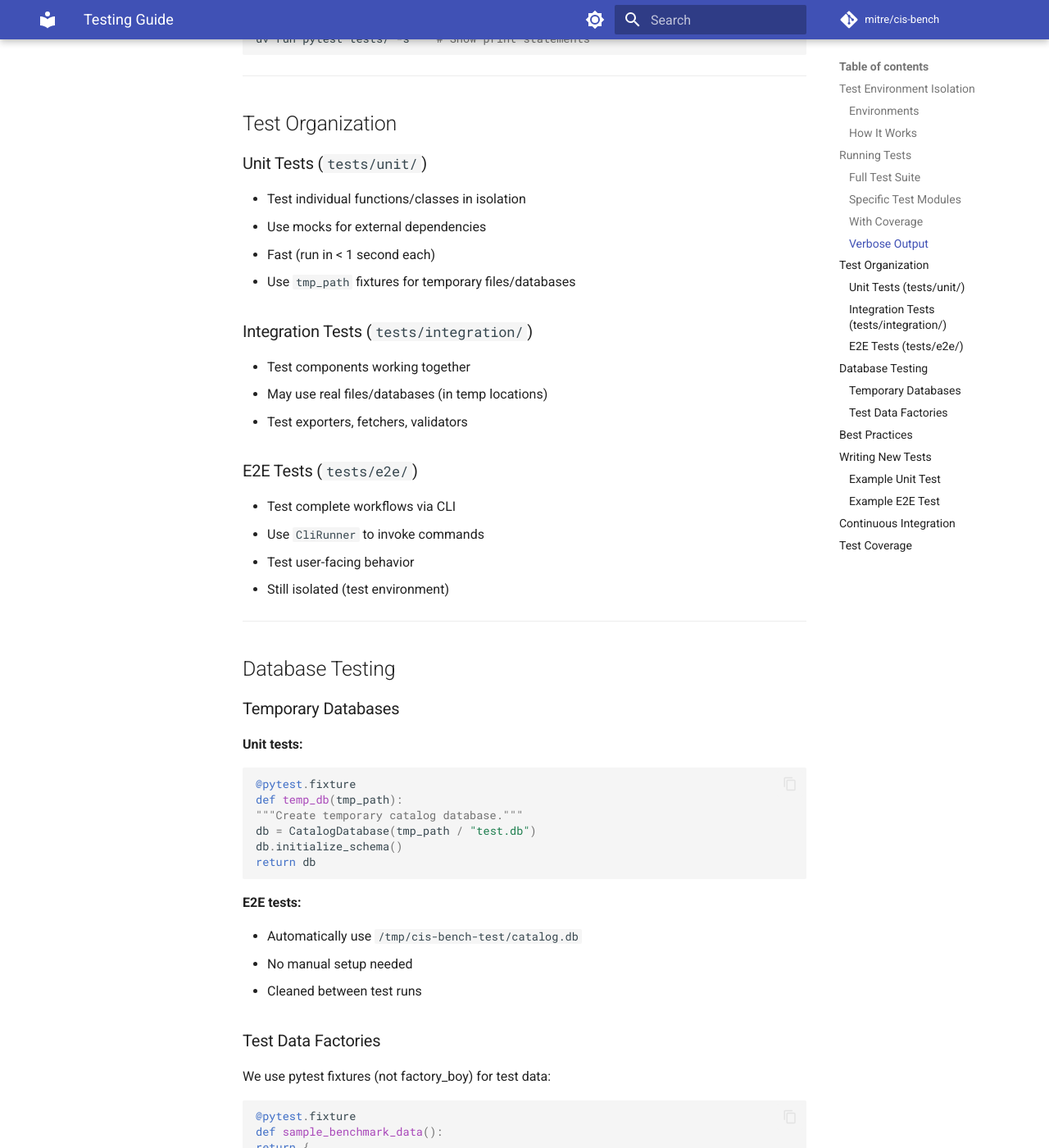
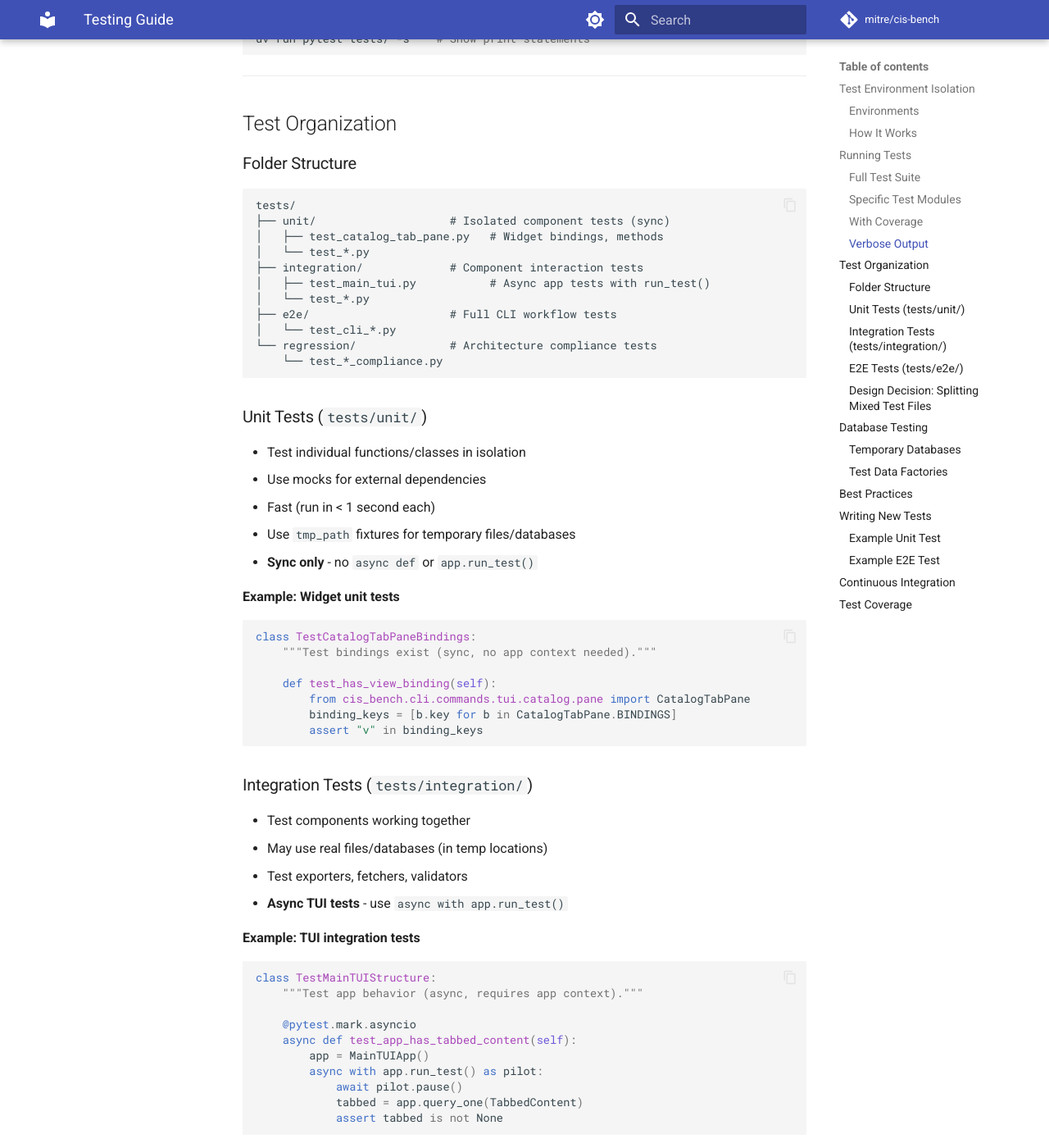
Before and after one commit to mitre/cis-bench, an MkDocs documentation site: the page built from docs/developer-guide/TESTING.md, in a window 1280 px wide and 1400 px high, scrolled down 2289 px. Shown: the whole window at 82% size. Built offline with MkDocs 1.6.1 and Material for MkDocs 9.7.7, drawn with Linux system fonts in a browser that asks for light colours; comment, search, counter and statistics services are not loaded; some of the changed text lies outside the part shown.

Commit message:
docs(testing): add test organization design decisions
Document the established pattern for test file organization:
- Unit tests (sync) in tests/unit/
- Integration tests (async) in tests/integration/
- Design decision: split mixed files by test type
- Example from TUI test reorganization (Phase 2c)

Added best practices:
- Separate sync from async tests
- Mirror source structure
- One class per feature area

Authored by: Aaron Lippold<lippold@gmail.com>

````diff
--- a/docs/developer-guide/TESTING.md
+++ b/docs/developer-guide/TESTING.md
@@ -91,18 +91,61 @@
 
 ## Test Organization
 
+### Folder Structure
+
+```
+tests/
+├── unit/                    # Isolated component tests (sync)
+│   ├── test_catalog_tab_pane.py   # Widget bindings, methods
+│   └── test_*.py
+├── integration/             # Component interaction tests
+│   ├── test_main_tui.py           # Async app tests with run_test()
+│   └── test_*.py
+├── e2e/                     # Full CLI workflow tests
+│   └── test_cli_*.py
+└── regression/              # Architecture compliance tests
+    └── test_*_compliance.py
+```
+
 ### Unit Tests (`tests/unit/`)
 
 - Test individual functions/classes in isolation
 - Use mocks for external dependencies
 - Fast (run in < 1 second each)
 - Use `tmp_path` fixtures for temporary files/databases
+- **Sync only** - no `async def` or `app.run_test()`
+
+**Example: Widget unit tests**
+```python
+class TestCatalogTabPaneBindings:
+    """Test bindings exist (sync, no app context needed)."""
+
+    def test_has_view_binding(self):
+        from cis_bench.cli.commands.tui.catalog.pane import CatalogTabPane
+        binding_keys = [b.key for b in CatalogTabPane.BINDINGS]
+        assert "v" in binding_keys
+```
 
 ### Integration Tests (`tests/integration/`)
 
 - Test components working together
 - May use real files/databases (in temp locations)
 - Test exporters, fetchers, validators
+- **Async TUI tests** - use `async with app.run_test()`
+
+**Example: TUI integration tests**
+```python
+class TestMainTUIStructure:
+    """Test app behavior (async, requires app context)."""
+
+    @pytest.mark.asyncio
+    async def test_app_has_tabbed_content(self):
+        app = MainTUIApp()
+        async with app.run_test() as pilot:
+            await pilot.pause()
+            tabbed = app.query_one(TabbedContent)
+            assert tabbed is not None
+```
 
 ### E2E Tests (`tests/e2e/`)
 
@@ -110,6 +153,31 @@
 - Use `CliRunner` to invoke commands
 - Test user-facing behavior
 - Still isolated (test environment)
+
+### Design Decision: Splitting Mixed Test Files
+
+When a test file has both sync (unit) and async (integration) tests, **split them**:
+
+| Test Type | Characteristics | Location |
+|-----------|-----------------|----------|
+| Sync unit | Method existence, bindings, pure functions | `tests/unit/` |
+| Async integration | `app.run_test()`, full widget behavior | `tests/integration/` |
+
+**Example split (TUI tests):**
+```
+# Before: All in one file
+tests/integration/test_main_tui.py  # 39 mixed tests
+
+# After: Split by type
+tests/unit/test_catalog_tab_pane.py       # 23 sync unit tests
+tests/integration/test_main_tui.py        # 16 async integration tests
+```
+
+This pattern:
+
+- Makes unit tests faster (no async overhead)
+- Clarifies test purpose
+- Follows Python/pytest conventions
 
 ---
 
@@ -156,6 +224,9 @@
 3. **Mock external APIs** - Do not hit real CIS WorkBench in tests
 4. **Test isolation** - Each test independent
 5. **Proper cleanup** - Use fixtures with yield/cleanup
+6. **Separate sync from async** - Don't mix unit and integration tests in one file
+7. **Mirror source structure** - `test_catalog_tab_pane.py` tests `catalog/pane.py`
+8. **One class per feature area** - Group related tests in test classes
 
 ---
 
````
